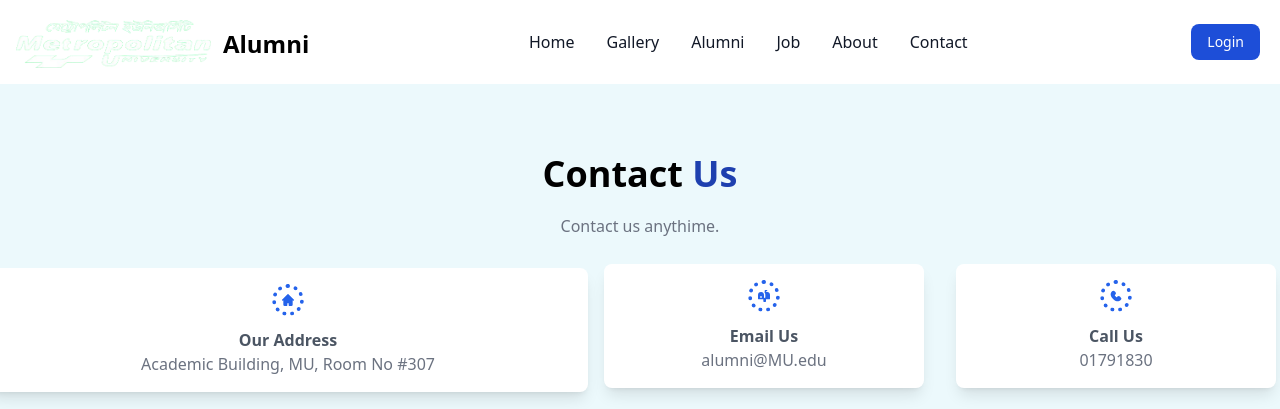
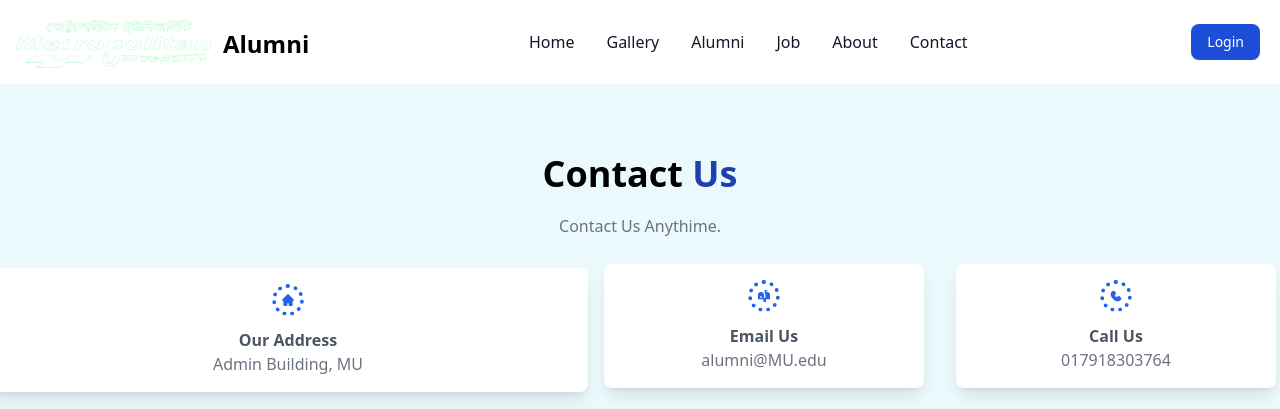
Before and after one commit to razibdash/AMS, a PHP site: page /contact.php in a window 1280 px wide. Shown: the top 409 px of the page. Run offline with PHP 8.4, Linux system fonts and the light colour scheme; some libraries are stand-ins or nearby versions.

Commit message:
update text contact section

```diff
--- a/contact.php
+++ b/contact.php
@@ -6,7 +6,7 @@ require_once("header.php");
         <div class="contact-us mt-10  container-md">
             <div class="contact-heading">
                     <h1 class="text-center m-0 text-black-500 font-extrabold  dark:text-black-400 text-4xl">Contact <span class="text-blue-800 bold">Us</span></h1>
-                            <p class="font-normal text-center text-gray-500 dark:text-gray-400">Contact us anythime.</p>
+                            <p class="font-normal text-center text-gray-500 dark:text-gray-400">Contact Us Anythime.</p>
             </div>
             <div class="map-mail flex justify-center ">
                 <div class="map-box mt-5">
@@ -15,7 +15,7 @@ require_once("header.php");
                                 <path fill-rule="evenodd" d="M11.293 3.293a1 1 0 0 1 1.414 0l6 6 2 2a1 1 0 0 1-1.414 1.414L19 12.414V19a2 2 0 0 1-2 2h-3a1 1 0 0 1-1-1v-3h-2v3a1 1 0 0 1-1 1H7a2 2 0 0 1-2-2v-6.586l-.293.293a1 1 0 0 1-1.414-1.414l2-2 6-6Z" clip-rule="evenodd"/>
                             </svg>
                             <h1 class="font-bold text-gray-600 mt-3 dark:text-gray-700">Our Address</h1>
-                            <p class="font-normal text-gray-500 dark:text-gray-400">Academic Building, MU, Room No #307</p>
+                            <p class="font-normal text-gray-500 dark:text-gray-400">Admin Building, MU</p>
                     </div>
                     <div class="map-insert mt-5">
                         <span><iframe src="https://www.google.com/maps/embed?pb=!1m18!1m12!1m3!1d3618.0567059008013!2d91.97044227515443!3d24.930138077883875!2m3!1f0!2f0!3f0!3m2!1i1024!2i768!4f13.1!3m3!1m2!1s0x3750552bc71c899d%3A0x804e438bcc32b390!2sMetropolitan%20University%20Sylhet!5e0!3m2!1sen!2sbd!4v1714243771016!5m2!1sen!2sbd" width="600" height="450" style="border:0;" allowfullscreen="" loading="lazy" referrerpolicy="no-referrer-when-downgrade"></iframe></span>
@@ -37,7 +37,7 @@ require_once("header.php");
                                 </svg>
 
                                     <h1 class="font-bold mt-3 text-gray-600 dark:text-gray-700">Call Us</h1>
-                                    <p class="font-normal text-gray-500 dark:text-gray-400">01791830</p>
+                                    <p class="font-normal text-gray-500 dark:text-gray-400">017918303764</p>
                             </div>
                     </div>
                     <div class="contact-form p-5 m-3 bg-white h-auto rounded-lg shadow-lg">
@@ -54,7 +54,7 @@ require_once("header.php");
                                 </div>
                                 <div class="mb-6">
                                     <label for="email" class="block mb-2 text-sm font-medium text-gray-900 dark:text-black">Email address</label>
-                                    <input type="email" id="email" class="rounded border border-gray w-full" placeholder="abc@company.com" required />
+                                    <input type="email" id="email" class="rounded border border-gray w-full" placeholder="mu@company.com" required />
                                 </div>
 
                                 <div class="mb-6">
```
